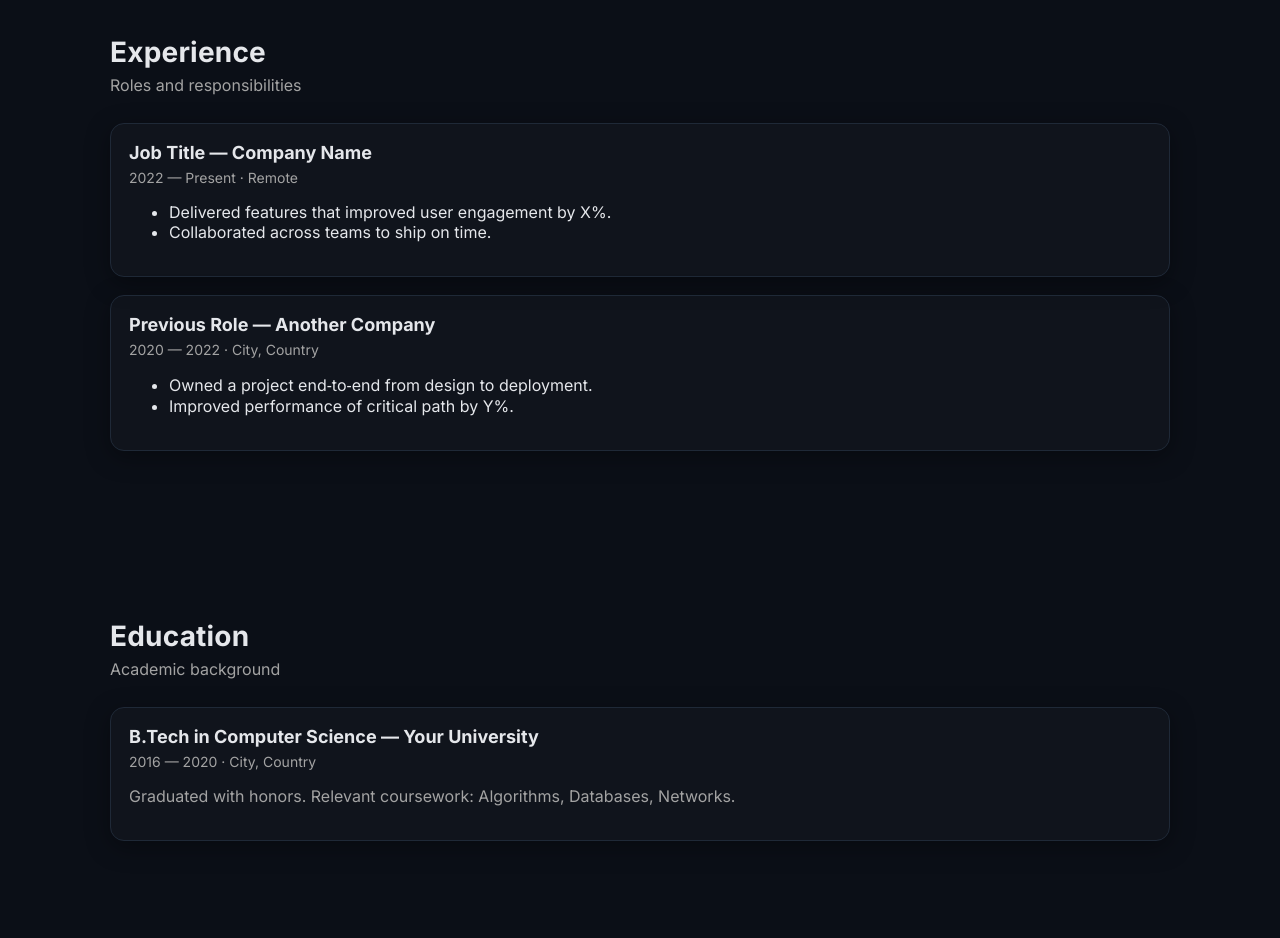
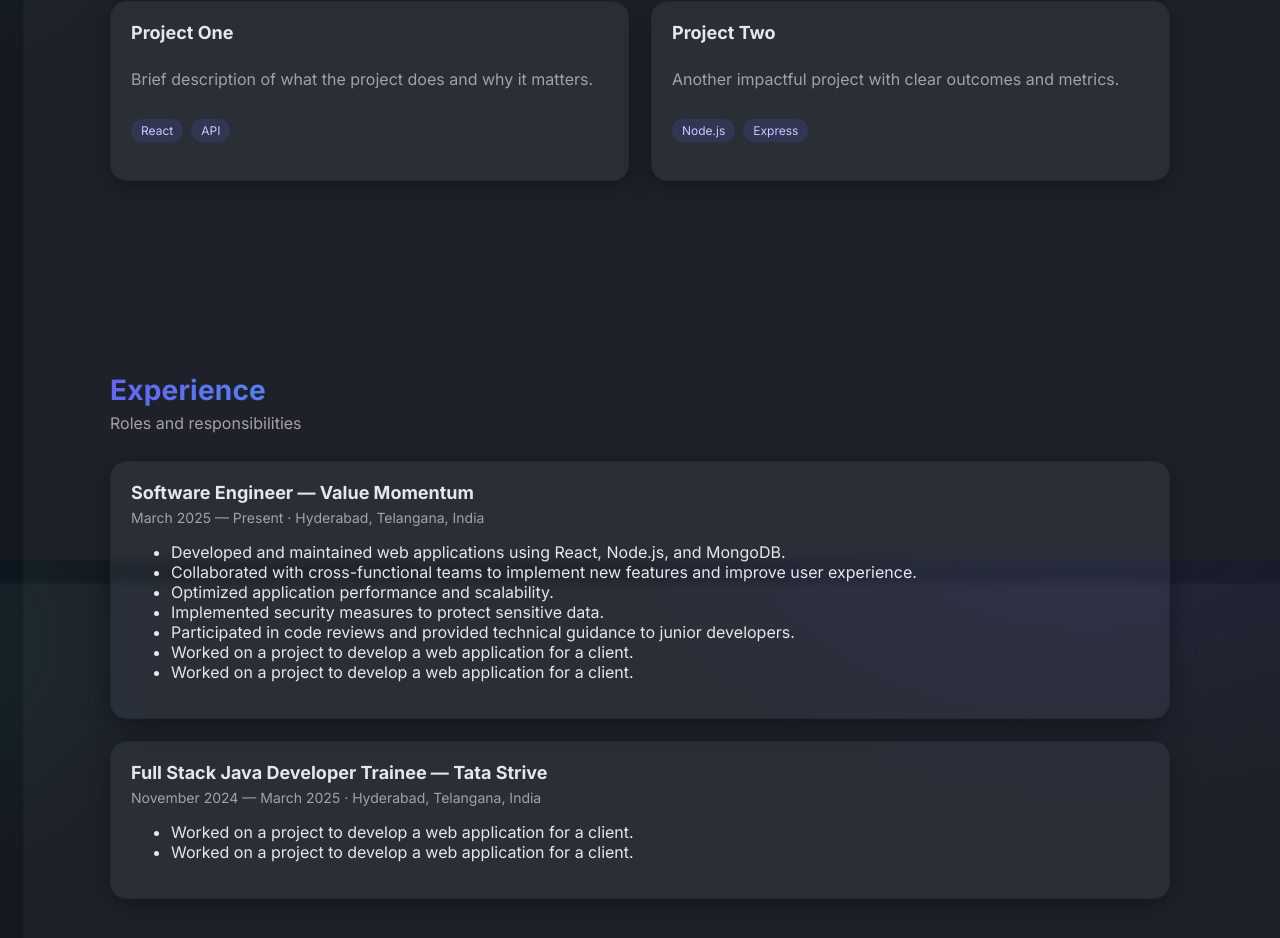
Before and after one commit to prasenjit29/Portfolio, a React (Create React App) app in the folder portfolio/: page / in a window 1280 px wide. Shown: the part 1840-2778 px from the top of the page. Built offline with nearby package versions, Linux system fonts and the light colour scheme.

Commit message:
made changes in styling of portfolio

```diff
--- a/portfolio/src/App.css
+++ b/portfolio/src/App.css
@@ -6,8 +6,10 @@
 .nav-inner { display: flex; align-items: center; justify-content: space-between; height: 64px; }
 .brand { font-weight: 800; letter-spacing: .4px; }
 .nav-links { display: flex; gap: 16px; align-items: center; }
-.nav-link { color: var(--muted); padding: 10px 12px; border-radius: 8px; }
+.nav-link { position: relative; color: var(--muted); padding: 10px 12px; border-radius: 8px; }
+.nav-link::after { content: ''; position: absolute; left: 12px; right: 12px; bottom: 6px; height: 2px; border-radius: 2px; background: linear-gradient(90deg, var(--primary), #22d3ee); transform: scaleX(0); transform-origin: left; transition: transform .2s ease; }
 .nav-link:hover { color: var(--text); background: rgba(255,255,255,0.04); }
+.nav-link:hover::after { transform: scaleX(1); }
 .menu-btn { display: none; }
 @media (max-width: 820px) {
   .nav-links { display: none; }
@@ -15,8 +17,9 @@
 }
 
 /* Hero */
-.hero { padding: 80px 0 40px; }
-.hero h1 { font-size: 40px; margin: 12px 0 8px; }
+.hero { padding: 96px 0 48px; }
+.hero h1 { font-size: 52px; line-height: 1.1; margin: 12px 0 8px; }
+@media (max-width: 720px) { .hero h1 { font-size: 38px; } }
 .hero p { color: var(--muted); max-width: 720px; }
 .hero-cta { margin-top: 18px; display: flex; gap: 12px; flex-wrap: wrap; }
 
--- a/portfolio/src/components/Projects.jsx
+++ b/portfolio/src/components/Projects.jsx
@@ -8,7 +8,10 @@ function Projects() {
     <Section id="projects" title="Projects" subtitle="Selected work" className="projects">
       <div className="grid cols-2">
         {projects.map((p) => (
-          <ProjectCard key={p.title} project={p} />
+          <div key={p.title}>
+            <div className="project-cover" />
+            <ProjectCard project={p} />
+          </div>
         ))}
       </div>
     </Section>
--- a/portfolio/src/components/Section.jsx
+++ b/portfolio/src/components/Section.jsx
@@ -2,11 +2,11 @@ import React from 'react';
 
 function Section({ id, title, subtitle, children, className = '' }) {
   return (
-    <section id={id} className={`section ${className}`}>
+    <section id={id} className={`section ${className}`} data-reveal>
       <div className="container">
         {(title || subtitle) && (
           <header className="section-header">
-            {title && <h2 className="section-title">{title}</h2>}
+            {title && <h2 className="section-title gradient-text">{title}</h2>}
             {subtitle && <p className="section-subtitle">{subtitle}</p>}
           </header>
         )}
--- a/portfolio/src/data/education.js
+++ b/portfolio/src/data/education.js
@@ -1,9 +1,16 @@
 const education = [
   {
-    school: 'Your University',
-    degree: 'B.Tech in Computer Science',
-    period: '2016 — 2020',
-    location: 'City, Country',
+    school: 'Guru Nanak Institute of Technology',
+    degree: 'B.Tech in Computer Science and Engineering',
+    period: '2021 — 2024',
+    location: 'Nagpur, Maharashtra, India',
+    details: 'Graduated with honors. Relevant coursework: Algorithms, Databases, Networks.'
+  },
+  {
+    school: 'Ballarpur Institute of Technology',
+    degree: 'Diploma in Computer Engineering',
+    period: '2018 — 2021',
+    location: 'Ballarpur, Maharashtra, India',
     details: 'Graduated with honors. Relevant coursework: Algorithms, Databases, Networks.'
   }
 ];
--- a/portfolio/src/data/experience.js
+++ b/portfolio/src/data/experience.js
@@ -1,22 +1,27 @@
 const experience = [
   {
-    company: 'Company Name',
-    title: 'Job Title',
-    period: '2022 — Present',
-    location: 'Remote',
+    company: 'Value Momentum',
+    title: 'Software Engineer',
+    period: 'March 2025 — Present',
+    location: 'Hyderabad, Telangana, India',
     highlights: [
-      'Delivered features that improved user engagement by X%.',
-      'Collaborated across teams to ship on time.',
+      'Developed and maintained web applications using React, Node.js, and MongoDB.',
+      'Collaborated with cross-functional teams to implement new features and improve user experience.',
+      'Optimized application performance and scalability.',
+      'Implemented security measures to protect sensitive data.',
+      'Participated in code reviews and provided technical guidance to junior developers.',
+      'Worked on a project to develop a web application for a client.',
+      'Worked on a project to develop a web application for a client.',
     ],
   },
   {
-    company: 'Another Company',
-    title: 'Previous Role',
-    period: '2020 — 2022',
-    location: 'City, Country',
+    company: 'Tata Strive',
+    title: 'Full Stack Java Developer Trainee',
+    period: 'November 2024 — March 2025',
+    location: 'Hyderabad, Telangana, India',
     highlights: [
-      'Owned a project end‑to‑end from design to deployment.',
-      'Improved performance of critical path by Y%.',
+      'Worked on a project to develop a web application for a client.',
+      'Worked on a project to develop a web application for a client.',
     ],
   },
 ];
--- a/portfolio/src/index.css
+++ b/portfolio/src/index.css
@@ -18,9 +18,14 @@ body {
   margin: 0;
   font-family: 'Inter', system-ui, -apple-system, Segoe UI, Roboto, Ubuntu, Cantarell, 'Helvetica Neue', Arial, 'Noto Sans', 'Apple Color Emoji', 'Segoe UI Emoji';
   color: var(--text);
-  background: radial-gradient(1200px 800px at 85% -10%, rgba(99,102,241,0.12), transparent 40%),
-             radial-gradient(900px 700px at -10% 10%, rgba(20,184,166,0.12), transparent 35%),
-             var(--bg);
+  background:
+    radial-gradient(1200px 800px at 85% -10%, rgba(99,102,241,0.10), transparent 40%),
+    radial-gradient(900px 700px at -10% 10%, rgba(20,184,166,0.10), transparent 35%),
+    linear-gradient(transparent 0, transparent 23px, rgba(255,255,255,0.04) 24px),
+    linear-gradient(90deg, transparent 0, transparent 23px, rgba(255,255,255,0.04) 24px),
+    var(--bg);
+  background-size: auto, auto, 24px 24px, 24px 24px, auto;
+  background-attachment: fixed;
 }
 
 img { max-width: 100%; display: block; }
@@ -30,7 +35,7 @@ a { color: inherit; text-decoration: none; }
 .container { width: 100%; max-width: 1100px; margin: 0 auto; padding: 0 20px; }
 
 .btn {
-  background: var(--primary);
+  background: linear-gradient(135deg, var(--primary), #22d3ee);
   color: white;
   border: 0;
   padding: 12px 18px;
@@ -40,24 +45,55 @@ a { color: inherit; text-decoration: none; }
   transition: all .18s ease;
   box-shadow: var(--shadow);
 }
-.btn:hover { transform: translateY(-1px); background: var(--primary-600); }
+.btn:hover { transform: translateY(-1px) scale(1.01); filter: saturate(1.15); }
 .btn.ghost { background: transparent; border: 1px solid var(--border); box-shadow: none; }
-.btn.ghost:hover { border-color: var(--primary); color: var(--text); }
+.btn.ghost:hover { border-color: var(--primary); color: var(--text); transform: translateY(-1px); }
 
 .section {
-  padding: 84px 0;
+  padding: 96px 0;
+  opacity: 0;
+  transform: translateY(16px);
+  transition: opacity .6s ease, transform .6s ease;
 }
+.section.is-visible { opacity: 1; transform: translateY(0); }
 .section-header { margin-bottom: 28px; }
 .section-title { font-size: 28px; margin: 0 0 6px; letter-spacing: .2px; }
 .section-subtitle { color: var(--muted); margin: 0; }
 
-.grid { display: grid; gap: 18px; }
+.grid { display: grid; gap: 22px; }
 .grid.cols-2 { grid-template-columns: repeat(2, minmax(0,1fr)); }
 .grid.cols-3 { grid-template-columns: repeat(3, minmax(0,1fr)); }
 @media (max-width: 900px) { .grid.cols-3 { grid-template-columns: 1fr 1fr; } }
 @media (max-width: 700px) { .grid.cols-2, .grid.cols-3 { grid-template-columns: 1fr; } }
 
-.card { background: rgba(255,255,255,0.02); border: 1px solid var(--border); border-radius: 14px; padding: 18px; box-shadow: var(--shadow); }
+.card {
+  background: rgba(255,255,255,0.06);
+  border: 1px solid var(--border);
+  border-radius: 16px;
+  padding: 20px;
+  box-shadow: var(--shadow);
+  transition: transform .2s ease, box-shadow .2s ease, border-color .2s ease;
+  backdrop-filter: blur(4px) saturate(120%);
+}
+.card:hover { transform: translateY(-4px); border-color: rgba(99,102,241,0.4); box-shadow: 0 10px 30px rgba(0,0,0,0.45); }
 .tag { display: inline-block; background: rgba(99,102,241,0.15); color: #c7c9ff; padding: 4px 10px; border-radius: 999px; font-size: 12px; margin-right: 8px; margin-bottom: 8px; }
 
 .muted { color: var(--muted); }
+
+/* Decorative and utility */
+.gradient-text {
+  background: linear-gradient(90deg, var(--primary), #22d3ee 60%, #a78bfa);
+  -webkit-background-clip: text;
+  background-clip: text;
+  color: transparent;
+}
+
+/* Project cover */
+.project-cover {
+  height: 140px;
+  border-radius: 12px;
+  background: linear-gradient(135deg, rgba(99,102,241,0.2), rgba(20,184,166,0.16)),
+              radial-gradient(600px 200px at 10% 0%, rgba(167,139,250,0.3), transparent 60%);
+  border: 1px solid var(--border);
+  margin-bottom: 12px;
+}
--- a/portfolio/src/index.js
+++ b/portfolio/src/index.js
@@ -11,6 +11,48 @@ root.render(
   </React.StrictMode>
 );
 
+// Reveal-on-scroll using IntersectionObserver (init after React mounts)
+const observer = new IntersectionObserver((entries) => {
+  entries.forEach((entry) => {
+    if (entry.isIntersecting) {
+      entry.target.classList.add('is-visible');
+      observer.unobserve(entry.target);
+    }
+  });
+}, { rootMargin: '0px 0px -10% 0px', threshold: 0.12 });
+
+function observeSections() {
+  const sections = document.querySelectorAll('[data-reveal].section');
+  sections.forEach((el) => {
+    if (!el.dataset.observed) {
+      observer.observe(el);
+      el.dataset.observed = '1';
+    }
+  });
+}
+
+function initReveal() {
+  observeSections();
+  // Ensure hero is visible immediately as a safety net
+  const hero = document.getElementById('home');
+  if (hero) hero.classList.add('is-visible');
+
+  // Watch for dynamically added sections (React StrictMode/double mount safety)
+  const mo = new MutationObserver(() => observeSections());
+  mo.observe(document.body, { childList: true, subtree: true });
+
+  // Final fallback: if still hidden after a moment, reveal all to avoid blank page
+  setTimeout(() => {
+    document.querySelectorAll('[data-reveal].section').forEach((el) => el.classList.add('is-visible'));
+  }, 1200);
+}
+
+if (document.readyState === 'loading') {
+  document.addEventListener('DOMContentLoaded', () => requestAnimationFrame(initReveal), { once: true });
+} else {
+  requestAnimationFrame(initReveal);
+}
+
 // If you want to start measuring performance in your app, pass a function
 // to log results (for example: reportWebVitals(console.log))
 // or send to an analytics endpoint. Learn more: https://bit.ly/CRA-vitals
```
